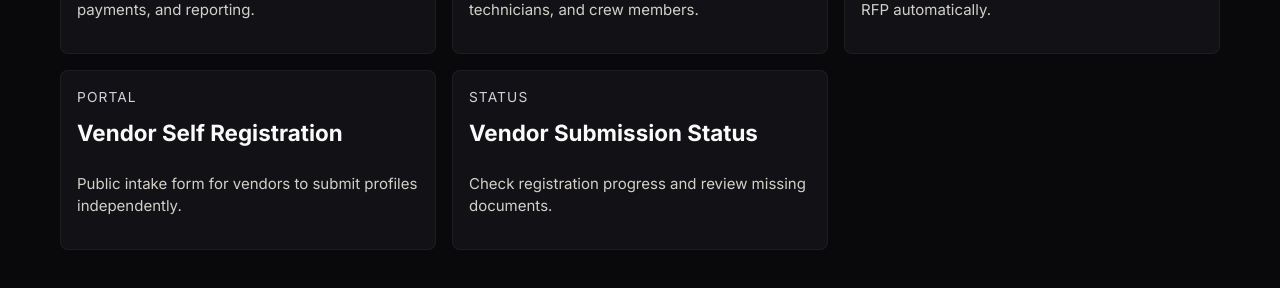
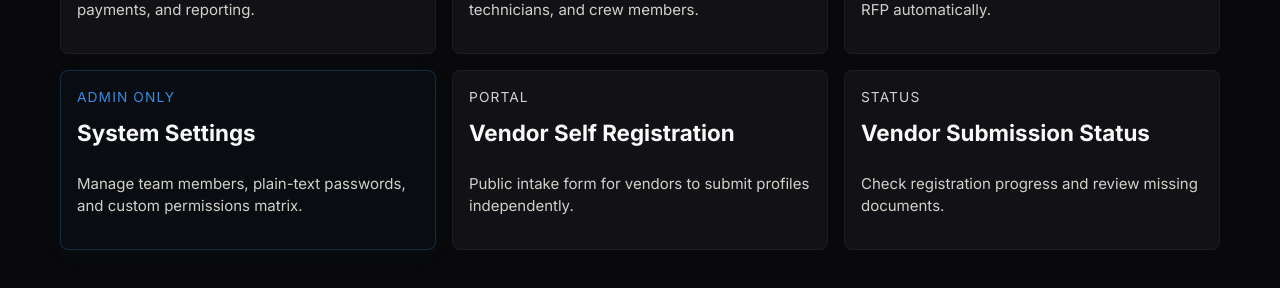
Before and after one commit to triwahyu-dotcom/https-github.com-triww-repo-triww, a Next.js app: page / in a window 1280 px wide. Shown: the part 1471-1759 px from the top of the page. Built offline with nearby package versions, Linux system fonts and the light colour scheme; no server answers; the database is empty; sample sign-in values are in the browser's storage; a web font is replaced by a local one.

Commit message:
feat: place Settings card on Workspace Hub and implement Head of Creative, Junior Creative, and Designer roles

```diff
--- a/src/components/projects/WorkspaceHubClient.tsx
+++ b/src/components/projects/WorkspaceHubClient.tsx
@@ -206,6 +206,17 @@ export default function WorkspaceHubClient({
   const router = useRouter();
   const [showRecap, setShowRecap] = useState(false);
   const [copied, setCopied] = useState(false);
+  const [userRole, setUserRole] = useState<string>("member");
+
+  React.useEffect(() => {
+    const cookies = document.cookie.split(';');
+    const roleCookie = cookies.find(c => c.trim().startsWith('juara_user_role='));
+    if (roleCookie) {
+      setUserRole(roleCookie.split('=')[1].toLowerCase().trim());
+    } else {
+      setUserRole((localStorage.getItem("pm-role") || "member").toLowerCase().trim());
+    }
+  }, []);
 
   const recapText = showRecap ? generateWhatsAppText(projects) : "";
 
@@ -331,6 +342,21 @@ export default function WorkspaceHubClient({
             <strong>Document Center</strong>
             <p>Extract data from Budget (Excel), Invoices, and RFP automatically.</p>
           </Link>
+          {(userRole === "admin" || userRole === "director") && (
+            <Link
+              className="hub-card"
+              href="/settings"
+              style={{
+                border: "1px solid rgba(55, 138, 221, 0.25)",
+                background: "rgba(55, 138, 221, 0.03)",
+                boxShadow: "0 4px 20px rgba(55, 138, 221, 0.05)"
+              }}
+            >
+              <span style={{ color: "#378ADD" }}>Admin Only</span>
+              <strong>System Settings</strong>
+              <p>Manage team members, plain-text passwords, and custom permissions matrix.</p>
+            </Link>
+          )}
           <Link className="hub-card" href="/vendor/register">
             <span>Portal</span>
             <strong>Vendor Self Registration</strong>
--- a/src/lib/settings.ts
+++ b/src/lib/settings.ts
@@ -92,6 +92,30 @@ export const DEFAULT_ROLE_PERMISSIONS: Record<string, UserPermissionMatrix> = {
     docs: { view: true, edit: false },
     finance: { view: false, create: false, approve: false, delete: false, role: "pm" },
   },
+  creative_head: {
+    projects: { view: true, create: true, edit: true, delete: false },
+    crm: { view: true, edit: false },
+    vendors: { view: true, edit: false },
+    manpower: { view: true, edit: true },
+    docs: { view: true, edit: true },
+    finance: { view: true, create: false, approve: false, delete: false, role: "pm" },
+  },
+  creative_jr: {
+    projects: { view: true, create: false, edit: false, delete: false },
+    crm: { view: false, edit: false },
+    vendors: { view: false, edit: false },
+    manpower: { view: true, edit: false },
+    docs: { view: true, edit: false },
+    finance: { view: false, create: false, approve: false, delete: false, role: "pm" },
+  },
+  designer: {
+    projects: { view: true, create: false, edit: false, delete: false },
+    crm: { view: false, edit: false },
+    vendors: { view: false, edit: false },
+    manpower: { view: false, edit: false },
+    docs: { view: true, edit: false },
+    finance: { view: false, create: false, approve: false, delete: false, role: "pm" },
+  },
 };
 
 export async function readWorkspaceSettings(): Promise<WorkspaceSettings> {
```
Also changed, not shown: src/components/layout/workspace-shell.tsx (+7 -1 lines), src/components/settings/SettingsClient.tsx (+7 -1 lines).
